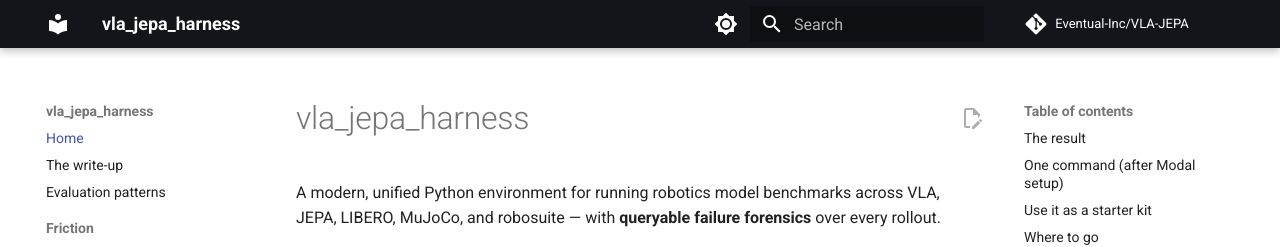
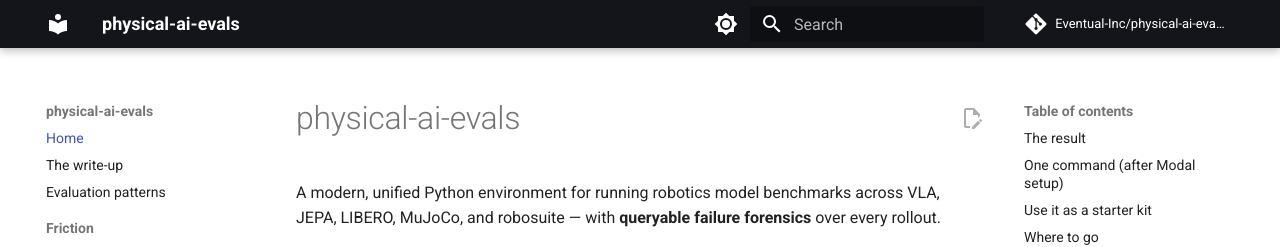
Before and after one commit to Eventual-Inc/physical-ai-evals, an MkDocs documentation site: the page built from docs/index.md, in a window 1280 px wide and 900 px high. Shown: the top 247 px of the window. Built offline with MkDocs 1.6.1 and Material for MkDocs 9.7.7, drawn with Linux system fonts in a browser that asks for light colours; comment, search, counter and statistics services are not loaded.

Commit message:
Rename to physical-ai-evals; add PyPI publish workflow
- GitHub repo renamed Eventual-Inc/VLA-JEPA -> Eventual-Inc/physical-ai-evals
  (redirects preserve old clones/links); description set to the starter-kit frame
- pyproject: dist physical-ai-evals; the IMPORT package stays the name-neutral
  `harness` (deliberate dist/import split — forks don't carry our branding)
- All absolute URLs, site config, and titles updated; 'VLA-JEPA' untouched
  wherever it names the MODEL
- publish-package.yml mirrors daft-physical-ai: v* tags -> PyPI via trusted
  publishing, workflow_dispatch -> TestPyPI option
- Verified: uv build produces physical_ai_evals-0.1.0 wheel+sdist; 42 tests,
  ruff, ty, mkdocs --strict all green

Co-Authored-By: Claude Fable 5 <noreply@anthropic.com>

```diff
--- a/docs/index.md
+++ b/docs/index.md
@@ -1,4 +1,4 @@
-# vla_jepa_harness
+# physical-ai-evals
 
 A modern, unified Python environment for running robotics model benchmarks across VLA, JEPA,
 LIBERO, MuJoCo, and robosuite — with **queryable failure forensics** over every rollout.
@@ -47,14 +47,14 @@ LIBERO-shaped benchmark: uv-managed, ruff-linted, ty-typechecked, CPU-testable (
 GPU or weights), CI + docs wired. Three seams:
 
 1. **Your policy** — subclass
-   [`Policy`](https://github.com/Eventual-Inc/VLA-JEPA/blob/main/harness/rollout/policy.py):
+   [`Policy`](https://github.com/Eventual-Inc/physical-ai-evals/blob/main/harness/rollout/policy.py):
    `reset(instruction)` + `act(obs) -> (7,) float32`. Both shipped policies are ~150-line
    adapters behind this seam; the runner, writer, schema, and Modal apps never change.
 2. **Your benchmark** — anything *LIBERO-shaped* fits
-   [`run_episode`](https://github.com/Eventual-Inc/VLA-JEPA/blob/main/harness/rollout/libero_runner.py):
+   [`run_episode`](https://github.com/Eventual-Inc/physical-ai-evals/blob/main/harness/rollout/libero_runner.py):
    (task × init-state × seed) episode specs, RGB (+ wrist + proprio) in, 7-DoF EEF deltas out.
 3. **Your data** — one
-   [`Ingestor`](https://github.com/Eventual-Inc/VLA-JEPA/blob/main/harness/ingest/base.py)
+   [`Ingestor`](https://github.com/Eventual-Inc/physical-ai-evals/blob/main/harness/ingest/base.py)
    producing `Episode`/`Step` lands your dataset in the same parquet schema as the rollouts —
    six adapters in-tree to copy from.
 
@@ -68,7 +68,7 @@ GPU or weights), CI + docs wired. Three seams:
   eval, symptom → fix.
 - **[Friction log](FRICTION_LOG.md)** — everything we hit, in the order we hit it, with
   commits as receipts.
-- **[The repo](https://github.com/Eventual-Inc/VLA-JEPA)** — code, tests, notebook, NOTES.
+- **[The repo](https://github.com/Eventual-Inc/physical-ai-evals)** — code, tests, notebook, NOTES.
 
 Built by [Eventual](https://eventual.ai) — the team behind [Daft](https://daft.ai) — as part
 of our physical-AI data tooling. Sibling project:
--- a/harness/__init__.py
+++ b/harness/__init__.py
@@ -1,4 +1,7 @@
-"""vla_jepa_harness — reproducible VLA rollouts -> parquet for failure-mode mining.
+"""physical-ai-evals — reproducible VLA rollouts -> parquet for failure-mode mining.
+
+(Distribution: ``physical-ai-evals``; this import package is deliberately the name-neutral
+``harness`` so forks of the starter kit don't carry our branding — see pyproject.toml.)
 
 The wedge: a success rate is commodity; this turns thousands of rollouts into a
 queryable Daft DataFrame so you can answer *why* a VLA fails (failure-mode clustering),
--- a/mkdocs.yml
+++ b/mkdocs.yml
@@ -1,10 +1,10 @@
-site_name: vla_jepa_harness
+site_name: physical-ai-evals
 site_description: >-
-  A modern, unified Python environment for running robotics model benchmarks —
-  VLA policies on LIBERO with queryable failure forensics.
-site_url: https://eventual-inc.github.io/VLA-JEPA/
-repo_url: https://github.com/Eventual-Inc/VLA-JEPA
-repo_name: Eventual-Inc/VLA-JEPA
+  The starter kit for evaluating physical-AI policies on LIBERO-shaped benchmarks —
+  reproducible VLA rollouts with queryable failure forensics.
+site_url: https://eventual-inc.github.io/physical-ai-evals/
+repo_url: https://github.com/Eventual-Inc/physical-ai-evals
+repo_name: Eventual-Inc/physical-ai-evals
 edit_uri: edit/main/docs/
 
 theme:
```
Also changed, not shown: README.md (+1 -1 lines), docs/BLOG_POST.md (+5 -5 lines), docs/FRICTION_LOG.md (+1 -1 lines), docs/FRICTION_POINTS.md (+1 -1 lines), pyproject.toml (+5 -2 lines), 1 other file.
